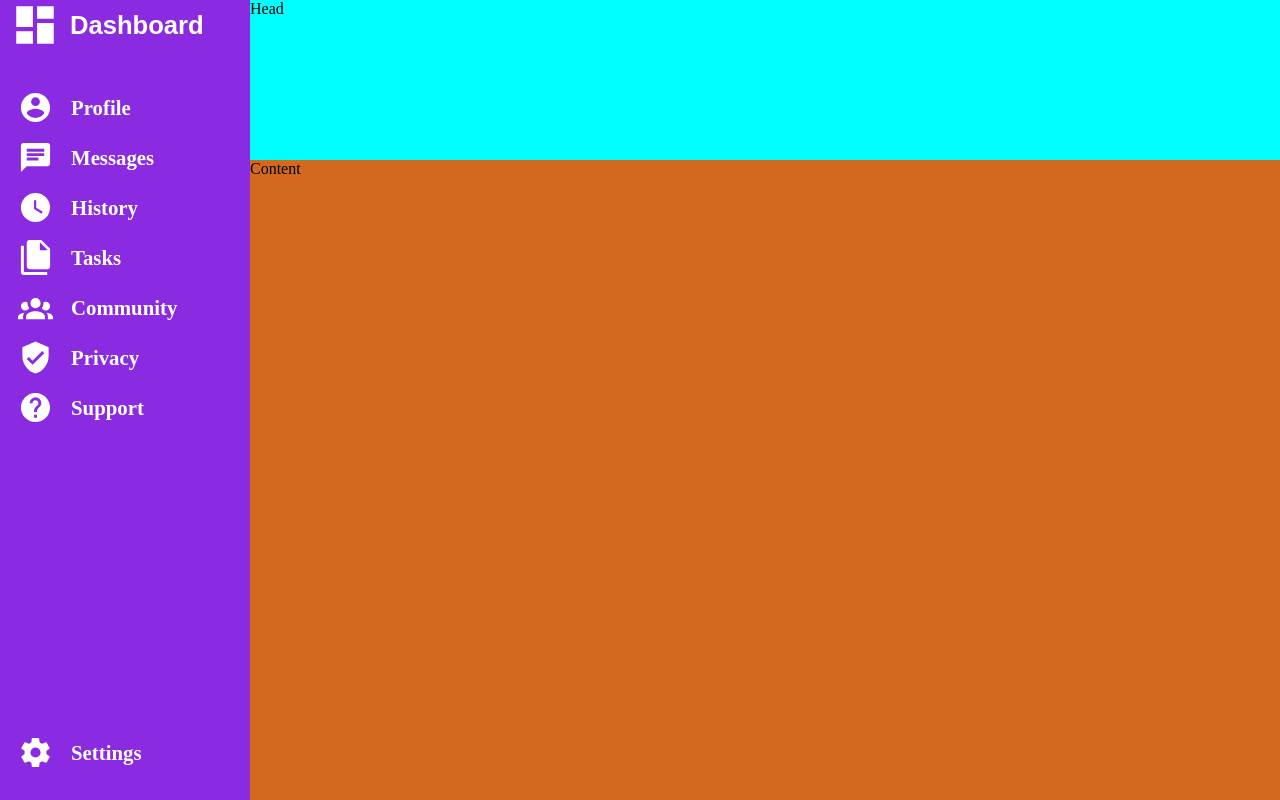
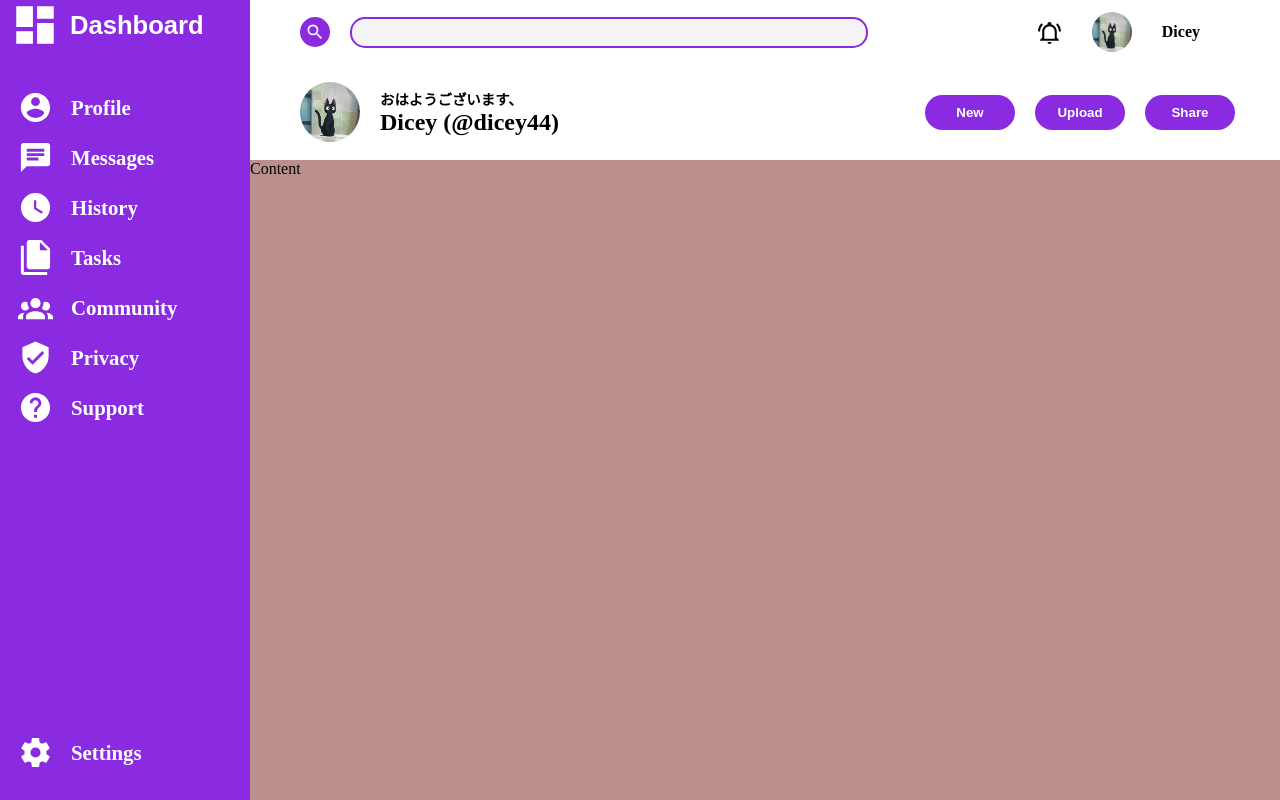
Before and after one commit to dicey44/admin-dashboard, a plain HTML site: page index.html in a window 1280 px wide. Drawn offline with Linux system fonts and the light colour scheme.

Commit message:
Add header section, CSS clean-up
Added the header section with all styling, including search button and bar,
top-right icons, greeting with profile picture, and action buttons.
Header section layout with grid, individual sections styled with flexbox.

No buttons are functional as this is just a test page.

Cleaned up css page, giving classes and cutting down repetitive code.
Assigned unique properties to id attributes and group properties to classes.

```diff
--- a/index.html
+++ b/index.html
@@ -9,46 +9,70 @@
 <body>
     <div id="side-menu">
         <button class="menu-item" href="#" id="dashboard-btn">
-            <svg xmlns="http://www.w3.org/2000/svg" viewBox="0 0 24 24"><title>view-dashboard</title><path d="M13,3V9H21V3M13,21H21V11H13M3,21H11V15H3M3,13H11V3H3V13Z" /></svg>
+            <svg class="white-fill" xmlns="http://www.w3.org/2000/svg" viewBox="0 0 24 24"><title>view-dashboard</title><path d="M13,3V9H21V3M13,21H21V11H13M3,21H11V15H3M3,13H11V3H3V13Z" /></svg>
             Dashboard
         </button>
         <nav>
             <li class="menu-item">
-            <svg xmlns="http://www.w3.org/2000/svg" viewBox="0 0 24 24"><title>account-circle</title><path d="M12,19.2C9.5,19.2 7.29,17.92 6,16C6.03,14 10,12.9 12,12.9C14,12.9 17.97,14 18,16C16.71,17.92 14.5,19.2 12,19.2M12,5A3,3 0 0,1 15,8A3,3 0 0,1 12,11A3,3 0 0,1 9,8A3,3 0 0,1 12,5M12,2A10,10 0 0,0 2,12A10,10 0 0,0 12,22A10,10 0 0,0 22,12C22,6.47 17.5,2 12,2Z" /></svg>
+            <svg class="white-fill" xmlns="http://www.w3.org/2000/svg" viewBox="0 0 24 24"><title>account-circle</title><path d="M12,19.2C9.5,19.2 7.29,17.92 6,16C6.03,14 10,12.9 12,12.9C14,12.9 17.97,14 18,16C16.71,17.92 14.5,19.2 12,19.2M12,5A3,3 0 0,1 15,8A3,3 0 0,1 12,11A3,3 0 0,1 9,8A3,3 0 0,1 12,5M12,2A10,10 0 0,0 2,12A10,10 0 0,0 12,22A10,10 0 0,0 22,12C22,6.47 17.5,2 12,2Z" /></svg>
             Profile
             </li>
         <li class="menu-item">
-            <svg xmlns="http://www.w3.org/2000/svg" viewBox="0 0 24 24"><title>message-text</title><path d="M20,2H4A2,2 0 0,0 2,4V22L6,18H20A2,2 0 0,0 22,16V4A2,2 0 0,0 20,2M6,9H18V11H6M14,14H6V12H14M18,8H6V6H18" /></svg>
+            <svg class="white-fill" xmlns="http://www.w3.org/2000/svg" viewBox="0 0 24 24"><title>message-text</title><path d="M20,2H4A2,2 0 0,0 2,4V22L6,18H20A2,2 0 0,0 22,16V4A2,2 0 0,0 20,2M6,9H18V11H6M14,14H6V12H14M18,8H6V6H18" /></svg>
         Messages
         </li>
         <li class="menu-item">
-            <svg xmlns="http://www.w3.org/2000/svg" viewBox="0 0 24 24"><title>clock</title><path d="M12,2A10,10 0 0,0 2,12A10,10 0 0,0 12,22A10,10 0 0,0 22,12A10,10 0 0,0 12,2M16.2,16.2L11,13V7H12.5V12.2L17,14.9L16.2,16.2Z" /></svg>
+            <svg class="white-fill" xmlns="http://www.w3.org/2000/svg" viewBox="0 0 24 24"><title>clock</title><path d="M12,2A10,10 0 0,0 2,12A10,10 0 0,0 12,22A10,10 0 0,0 22,12A10,10 0 0,0 12,2M16.2,16.2L11,13V7H12.5V12.2L17,14.9L16.2,16.2Z" /></svg>
             History
         </li>
         <li class="menu-item">
-            <svg xmlns="http://www.w3.org/2000/svg" viewBox="0 0 24 24"><title>file-multiple</title><path d="M15,7H20.5L15,1.5V7M8,0H16L22,6V18A2,2 0 0,1 20,20H8C6.89,20 6,19.1 6,18V2A2,2 0 0,1 8,0M4,4V22H20V24H4A2,2 0 0,1 2,22V4H4Z" /></svg>
+            <svg class="white-fill" xmlns="http://www.w3.org/2000/svg" viewBox="0 0 24 24"><title>file-multiple</title><path d="M15,7H20.5L15,1.5V7M8,0H16L22,6V18A2,2 0 0,1 20,20H8C6.89,20 6,19.1 6,18V2A2,2 0 0,1 8,0M4,4V22H20V24H4A2,2 0 0,1 2,22V4H4Z" /></svg>
             Tasks
         </li>
         <li class="menu-item">
-            <svg xmlns="http://www.w3.org/2000/svg" viewBox="0 0 24 24"><title>account-group</title><path d="M12,5.5A3.5,3.5 0 0,1 15.5,9A3.5,3.5 0 0,1 12,12.5A3.5,3.5 0 0,1 8.5,9A3.5,3.5 0 0,1 12,5.5M5,8C5.56,8 6.08,8.15 6.53,8.42C6.38,9.85 6.8,11.27 7.66,12.38C7.16,13.34 6.16,14 5,14A3,3 0 0,1 2,11A3,3 0 0,1 5,8M19,8A3,3 0 0,1 22,11A3,3 0 0,1 19,14C17.84,14 16.84,13.34 16.34,12.38C17.2,11.27 17.62,9.85 17.47,8.42C17.92,8.15 18.44,8 19,8M5.5,18.25C5.5,16.18 8.41,14.5 12,14.5C15.59,14.5 18.5,16.18 18.5,18.25V20H5.5V18.25M0,20V18.5C0,17.11 1.89,15.94 4.45,15.6C3.86,16.28 3.5,17.22 3.5,18.25V20H0M24,20H20.5V18.25C20.5,17.22 20.14,16.28 19.55,15.6C22.11,15.94 24,17.11 24,18.5V20Z" /></svg>
+            <svg class="white-fill" xmlns="http://www.w3.org/2000/svg" viewBox="0 0 24 24"><title>account-group</title><path d="M12,5.5A3.5,3.5 0 0,1 15.5,9A3.5,3.5 0 0,1 12,12.5A3.5,3.5 0 0,1 8.5,9A3.5,3.5 0 0,1 12,5.5M5,8C5.56,8 6.08,8.15 6.53,8.42C6.38,9.85 6.8,11.27 7.66,12.38C7.16,13.34 6.16,14 5,14A3,3 0 0,1 2,11A3,3 0 0,1 5,8M19,8A3,3 0 0,1 22,11A3,3 0 0,1 19,14C17.84,14 16.84,13.34 16.34,12.38C17.2,11.27 17.62,9.85 17.47,8.42C17.92,8.15 18.44,8 19,8M5.5,18.25C5.5,16.18 8.41,14.5 12,14.5C15.59,14.5 18.5,16.18 18.5,18.25V20H5.5V18.25M0,20V18.5C0,17.11 1.89,15.94 4.45,15.6C3.86,16.28 3.5,17.22 3.5,18.25V20H0M24,20H20.5V18.25C20.5,17.22 20.14,16.28 19.55,15.6C22.11,15.94 24,17.11 24,18.5V20Z" /></svg>
             Community
         </li>
         <li class="menu-item">
-            <svg xmlns="http://www.w3.org/2000/svg" viewBox="0 0 24 24"><title>shield-check</title><path d="M10,17L6,13L7.41,11.59L10,14.17L16.59,7.58L18,9M12,1L3,5V11C3,16.55 6.84,21.74 12,23C17.16,21.74 21,16.55 21,11V5L12,1Z" /></svg>
+            <svg class="white-fill" xmlns="http://www.w3.org/2000/svg" viewBox="0 0 24 24"><title>shield-check</title><path d="M10,17L6,13L7.41,11.59L10,14.17L16.59,7.58L18,9M12,1L3,5V11C3,16.55 6.84,21.74 12,23C17.16,21.74 21,16.55 21,11V5L12,1Z" /></svg>
             Privacy
         </li>
         <li class="menu-item">
-            <svg xmlns="http://www.w3.org/2000/svg" viewBox="0 0 24 24"><title>help-circle</title><path d="M15.07,11.25L14.17,12.17C13.45,12.89 13,13.5 13,15H11V14.5C11,13.39 11.45,12.39 12.17,11.67L13.41,10.41C13.78,10.05 14,9.55 14,9C14,7.89 13.1,7 12,7A2,2 0 0,0 10,9H8A4,4 0 0,1 12,5A4,4 0 0,1 16,9C16,9.88 15.64,10.67 15.07,11.25M13,19H11V17H13M12,2A10,10 0 0,0 2,12A10,10 0 0,0 12,22A10,10 0 0,0 22,12C22,6.47 17.5,2 12,2Z" /></svg>
+            <svg class="white-fill" xmlns="http://www.w3.org/2000/svg" viewBox="0 0 24 24"><title>help-circle</title><path d="M15.07,11.25L14.17,12.17C13.45,12.89 13,13.5 13,15H11V14.5C11,13.39 11.45,12.39 12.17,11.67L13.41,10.41C13.78,10.05 14,9.55 14,9C14,7.89 13.1,7 12,7A2,2 0 0,0 10,9H8A4,4 0 0,1 12,5A4,4 0 0,1 16,9C16,9.88 15.64,10.67 15.07,11.25M13,19H11V17H13M12,2A10,10 0 0,0 2,12A10,10 0 0,0 12,22A10,10 0 0,0 22,12C22,6.47 17.5,2 12,2Z" /></svg>
             Support
         </li>
         <li class="menu-item">
-            <svg xmlns="http://www.w3.org/2000/svg" viewBox="0 0 24 24"><title>cog</title><path d="M12,15.5A3.5,3.5 0 0,1 8.5,12A3.5,3.5 0 0,1 12,8.5A3.5,3.5 0 0,1 15.5,12A3.5,3.5 0 0,1 12,15.5M19.43,12.97C19.47,12.65 19.5,12.33 19.5,12C19.5,11.67 19.47,11.34 19.43,11L21.54,9.37C21.73,9.22 21.78,8.95 21.66,8.73L19.66,5.27C19.54,5.05 19.27,4.96 19.05,5.05L16.56,6.05C16.04,5.66 15.5,5.32 14.87,5.07L14.5,2.42C14.46,2.18 14.25,2 14,2H10C9.75,2 9.54,2.18 9.5,2.42L9.13,5.07C8.5,5.32 7.96,5.66 7.44,6.05L4.95,5.05C4.73,4.96 4.46,5.05 4.34,5.27L2.34,8.73C2.21,8.95 2.27,9.22 2.46,9.37L4.57,11C4.53,11.34 4.5,11.67 4.5,12C4.5,12.33 4.53,12.65 4.57,12.97L2.46,14.63C2.27,14.78 2.21,15.05 2.34,15.27L4.34,18.73C4.46,18.95 4.73,19.03 4.95,18.95L7.44,17.94C7.96,18.34 8.5,18.68 9.13,18.93L9.5,21.58C9.54,21.82 9.75,22 10,22H14C14.25,22 14.46,21.82 14.5,21.58L14.87,18.93C15.5,18.67 16.04,18.34 16.56,17.94L19.05,18.95C19.27,19.03 19.54,18.95 19.66,18.73L21.66,15.27C21.78,15.05 21.73,14.78 21.54,14.63L19.43,12.97Z" /></svg>
+            <svg class="white-fill" xmlns="http://www.w3.org/2000/svg" viewBox="0 0 24 24"><title>cog</title><path d="M12,15.5A3.5,3.5 0 0,1 8.5,12A3.5,3.5 0 0,1 12,8.5A3.5,3.5 0 0,1 15.5,12A3.5,3.5 0 0,1 12,15.5M19.43,12.97C19.47,12.65 19.5,12.33 19.5,12C19.5,11.67 19.47,11.34 19.43,11L21.54,9.37C21.73,9.22 21.78,8.95 21.66,8.73L19.66,5.27C19.54,5.05 19.27,4.96 19.05,5.05L16.56,6.05C16.04,5.66 15.5,5.32 14.87,5.07L14.5,2.42C14.46,2.18 14.25,2 14,2H10C9.75,2 9.54,2.18 9.5,2.42L9.13,5.07C8.5,5.32 7.96,5.66 7.44,6.05L4.95,5.05C4.73,4.96 4.46,5.05 4.34,5.27L2.34,8.73C2.21,8.95 2.27,9.22 2.46,9.37L4.57,11C4.53,11.34 4.5,11.67 4.5,12C4.5,12.33 4.53,12.65 4.57,12.97L2.46,14.63C2.27,14.78 2.21,15.05 2.34,15.27L4.34,18.73C4.46,18.95 4.73,19.03 4.95,18.95L7.44,17.94C7.96,18.34 8.5,18.68 9.13,18.93L9.5,21.58C9.54,21.82 9.75,22 10,22H14C14.25,22 14.46,21.82 14.5,21.58L14.87,18.93C15.5,18.67 16.04,18.34 16.56,17.94L19.05,18.95C19.27,19.03 19.54,18.95 19.66,18.73L21.66,15.27C21.78,15.05 21.73,14.78 21.54,14.63L19.43,12.97Z" /></svg>
             Settings
         </li>
         </nav>
 
     </div>
-    <div id="header">Head</div>
+    <div id="header">
+        <div id="search-container" class="flex-container">
+            <button for="search-input" id="search-btn" class="header-left-margin">
+                <svg id="search-icon" class="white-fill" xmlns="http://www.w3.org/2000/svg" viewBox="0 0 24 24"><title>magnify</title><path d="M9.5,3A6.5,6.5 0 0,1 16,9.5C16,11.11 15.41,12.59 14.44,13.73L14.71,14H15.5L20.5,19L19,20.5L14,15.5V14.71L13.73,14.44C12.59,15.41 11.11,16 9.5,16A6.5,6.5 0 0,1 3,9.5A6.5,6.5 0 0,1 9.5,3M9.5,5C7,5 5,7 5,9.5C5,12 7,14 9.5,14C12,14 14,12 14,9.5C14,7 12,5 9.5,5Z" /></svg>
+            </button>
+            <input type="text" id="search-input"/>
+        </div>
+        <div id="icon-section" class="flex-container">
+            <svg class="small-svg" xmlns="http://www.w3.org/2000/svg" viewBox="0 0 24 24"><title>bell-ring-outline</title><path d="M10,21H14A2,2 0 0,1 12,23A2,2 0 0,1 10,21M21,19V20H3V19L5,17V11C5,7.9 7.03,5.17 10,4.29C10,4.19 10,4.1 10,4A2,2 0 0,1 12,2A2,2 0 0,1 14,4C14,4.1 14,4.19 14,4.29C16.97,5.17 19,7.9 19,11V17L21,19M17,11A5,5 0 0,0 12,6A5,5 0 0,0 7,11V18H17V11M19.75,3.19L18.33,4.61C20.04,6.3 21,8.6 21,11H23C23,8.07 21.84,5.25 19.75,3.19M1,11H3C3,8.6 3.96,6.3 5.67,4.61L4.25,3.19C2.16,5.25 1,8.07 1,11Z" /></svg>
+            <img src="./Images/jiji-cat.jpeg" id="profile-img-small"/>
+            <p id="profile-name" class="bold">Dicey</p>
+        </div>
+        <div class="flex-container">
+            <img id="profile-img" src="./Images/jiji-cat.jpeg" class="header-left-margin"/>
+            <p id="greeting" class="bold">おはようございます、
+            <br>
+            <span id="user-name">Dicey (@dicey44)</span>
+            </p>
+        </div>
+        <div class="flex-container" id="action-buttons">
+            <button class="action-btn">New</button>
+            <button class="action-btn">Upload</button>
+            <button class="action-btn">Share</button>
+        </div>
+    </div>
     <div id="content">Content</div>
 
 </body>
--- a/style.css
+++ b/style.css
@@ -3,16 +3,22 @@
     padding: 0;
 }
 
+/* Layout */
+
 body {
     display: grid;
     grid-template-columns: 250px 1fr;
     grid-template-rows: 20vh 80vh;
-    grid-template-areas: "side header" "side content";
+    grid-template-areas:
+        "side header"
+        "side content";
 }
 
 #header {
     grid-area: header;
-    background-color: aqua;
+    display: grid;
+    grid-template-columns: 1fr 400px;
+    grid-template-rows: 40% 60%;
 }
 
 #side-menu {
@@ -21,24 +27,6 @@ body {
     display: flex;
     justify-content: flex-start;
     flex-direction: column;
-}
-
-#content {
-    grid-area: content;
-    background-color: chocolate;
-}
-
-.menu-item {
-    width: max-content;
-    background-color: blueviolet;
-    border: none;
-    cursor: pointer;
-    display: flex;
-    align-items: center;
-    font-size: 1.3rem;
-    font-weight: bold;
-    color: white;
-    margin-left: 18px;
 }
 
 nav {
@@ -51,10 +39,38 @@ nav {
     }
 }
 
+#content {
+    grid-area: content;
+    background-color: rosybrown;
+}
+
+button, .menu-item {
+    cursor: pointer;
+    border: none;
+}
+
+.menu-item {
+    display: flex;
+    align-items: center;
+    width: max-content;
+    margin-left: 18px;
+    font-size: 1.3rem;
+    font-weight: bold;
+    color: white;
+    background-color: blueviolet;
+    transition: transform 80ms;
+
+}
+
+/* Buttons */
+
 .menu-item svg{
     width: 35px;
     margin-right: 18px;
-    fill: white;
+}
+
+.menu-item:hover {
+    transform: scale(1.1);
 }
 
 #dashboard-btn {
@@ -68,7 +84,97 @@ nav {
     margin-right: 10px;
 }
 
-.menu-item:hover {
-    transform: scale(1.1);
-    transition: 80ms;
+#search-btn {
+    width: 30px;
+    min-width: 30px;
+    height: 30px;
+    padding: 5px;
+    border-radius: 50%;
+    background: blueviolet;
 }
+
+.action-btn {
+    width: 90px;
+    padding: 10px;
+    font-weight: bolder;
+    color: white;
+    background-color: blueviolet;
+    border-radius: 30px;
+}
+
+/* Inputs */
+
+#search-input {
+    width: 80%;
+    max-width: 700px;
+    height: 27px;
+    padding-left: 10px;
+    border: 2px solid blueviolet;
+    border-radius: 15px;
+    background-color: rgb(245, 244, 244);
+}
+
+/* Flexbox */
+
+.flex-container {
+    display: flex;
+    align-items: center;
+    justify-content: flex-start;
+    gap: 20px;
+}
+
+#icon-section {
+    justify-content: flex-end;
+    gap: 30px;
+}
+
+#action-buttons {
+    justify-content: center;
+}
+
+/* Images/SVG */
+
+#profile-img, #profile-img-small {
+    border-radius: 50%;
+}
+
+#profile-img {
+    width: 60px;
+}
+
+#profile-img-small {
+    width: 40px;
+}
+
+.white-fill {
+    fill: white;
+}
+
+.small-svg {
+    width: 25px;
+}
+
+
+
+
+/* Text/Positioning */
+
+#profile-name {
+    margin-right: 80px;
+}
+
+.header-left-margin {
+    margin-left: 50px;
+}
+
+.bold {
+    font-weight: bold;
+}
+
+#greeting {
+    font-size: .9rem;
+}
+
+#user-name {
+    font-size: 1.5rem;
+}
```
Also changed, not shown: Images/jiji-cat.jpeg (added).
